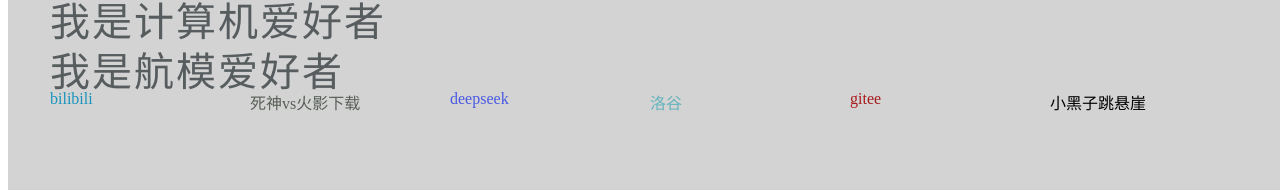
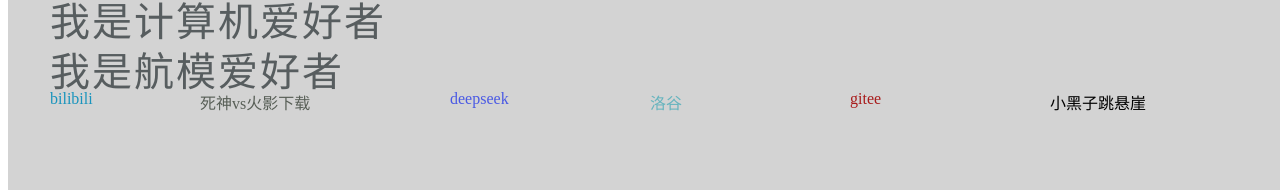
Before and after one commit to ccx2024/HomePages, a plain HTML site: page index.html in a window 1280 px wide. Shown: the part 110-300 px from the top of the page. Drawn offline with Linux system fonts and the light colour scheme; a web font is replaced by a local one.

Commit message:
update index.html.
Signed-off-by: caocx-2012 <15067131+caocx-2012@user.noreply.gitee.com>

```diff
--- a/index.html
+++ b/index.html
@@ -13,7 +13,7 @@
                 background-color: rgba(0, 0, 0, 0.171);
                 float: left;
                 position: absolute;
-                z-index: 1;
+                z-index: 0;
             }
 
             @font-face {
@@ -75,9 +75,9 @@
                 left: 50;
                 top: 200;
             }
-            .game{
+            .sishenvshuoying{
                 color: rgb(88, 95, 87);
-                left: 250;
+                left: 200;
                 top: 200;
             }
             .deepseek{
@@ -124,7 +124,7 @@
         <div class="jianjie jie_love_program">我是计算机爱好者</div>
         <div class="jianjie jie_love_plane">我是航模爱好者</div>
         <a href="https://www.bilibili.com" target="_blank"class="lanmu bilibili">bilibili</a>
-        <a href="https://www.32r.com/soft/136278.html"target="_blank" class="lanmu game">死神vs火影下载</a>
+        <a href="https://www.32r.com/soft/136278.html"target="_blank" class="lanmu sishenvshuoying">死神vs火影下载</a>
         <a href="https://www.deepseek.com"target="_blank" class="lanmu deepseek">deepseek</a>
         <a href="https://www.luogu.com.cn"target="_blank" class="lanmu luogu">洛谷</a>
         <a href="https://www.gitee.com"target="_blank" class="lanmu gitee">gitee</a>
```
